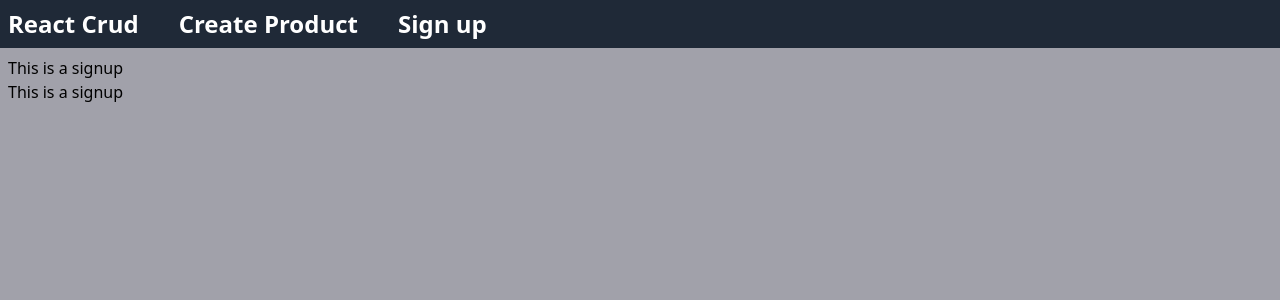
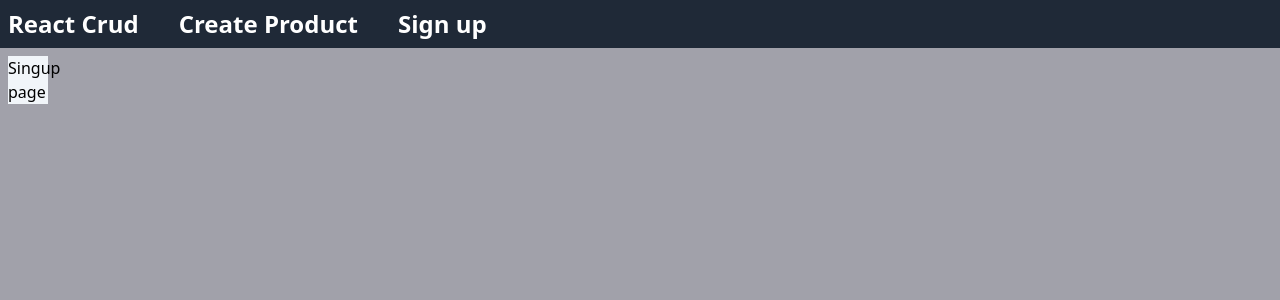
Before and after one commit to raihanromi/WishList_MERN, a React (Vite) app in the folder client/: page /signup in a window 1280 px wide. Shown: the top 300 px of the page. Built offline with nearby package versions, Linux system fonts and the light colour scheme; no server answers; the HTML template or start-up script is replaced by a standard one.

Commit message:
tailwind css test

```diff
--- a/client/src/pages/SignupPage.jsx
+++ b/client/src/pages/SignupPage.jsx
@@ -1,13 +1,9 @@
+import React from "react";
 
-import React from 'react'
+const SignupPage = () => {
+  return (
+    <div className="bg-slate-100 w-10">Singup page </div>
+  );
+};
 
-const  SignupPage = () => {
-  return (
-    <div className="container">
-    <h1>This is a signup </h1>
-    <h1>This is a signup </h1>
-    </div>
-  )
-}
-
-export default  SignupPage
+export default SignupPage;
```
